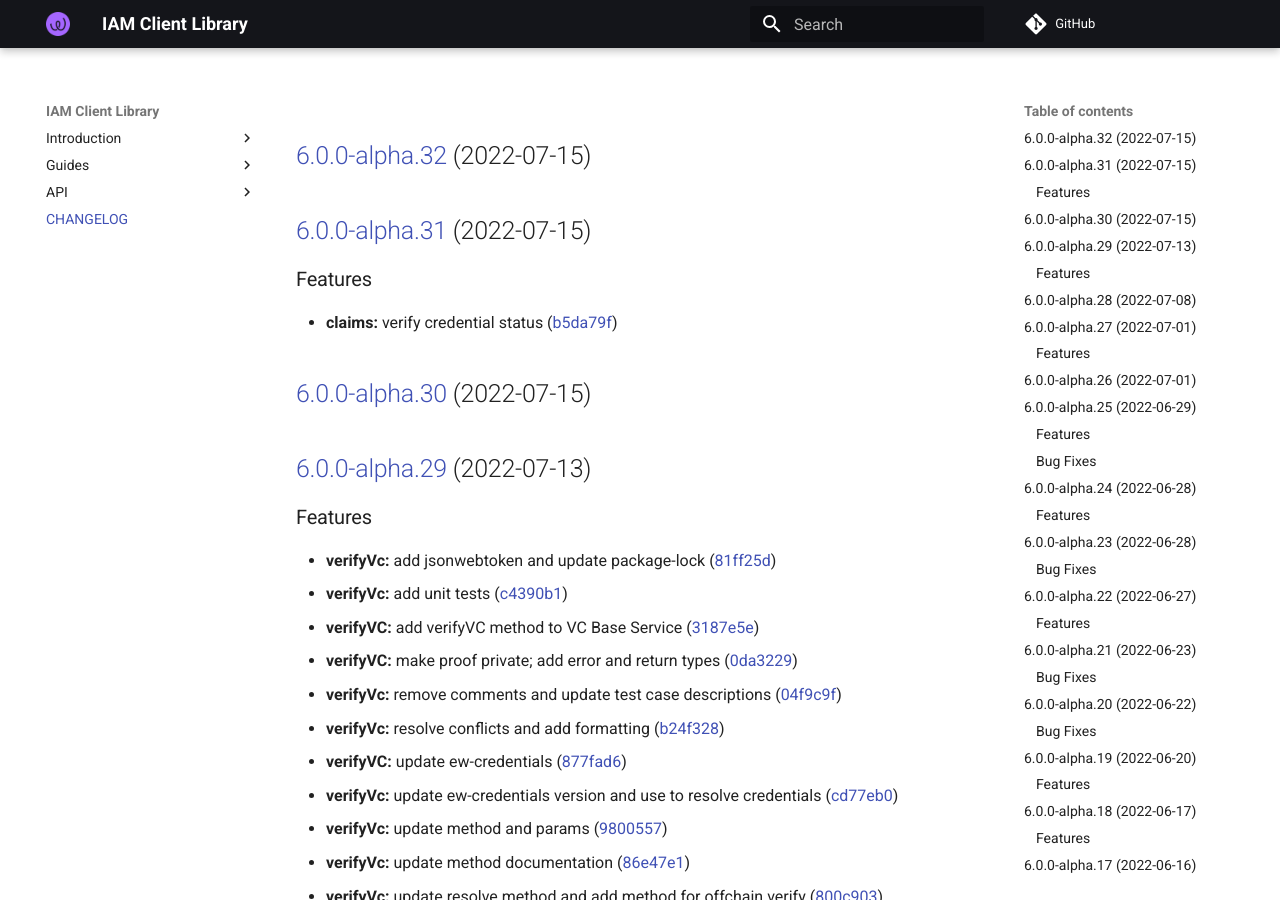
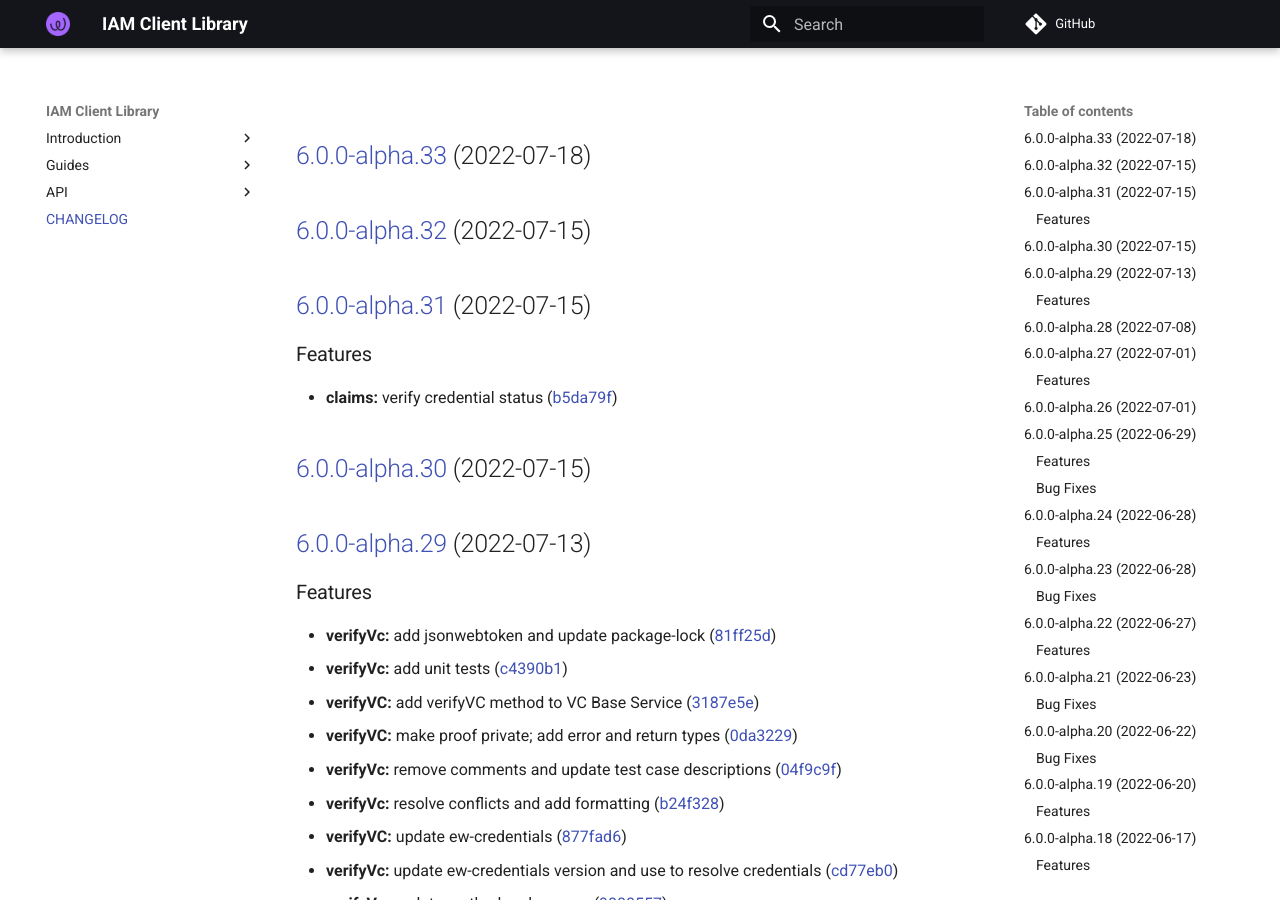
Before and after one commit to energywebfoundation/iam-client-lib, an MkDocs documentation site: the page built from docs/CHANGELOG.md, in a window 1280 px wide and 900 px high. Built offline with MkDocs 1.6.1 and Material for MkDocs 9.7.7, drawn with Linux system fonts in a browser that asks for light colours; comment, search, counter and statistics services are not loaded.

Commit message:
chore(release): 6.0.0-alpha.33 [skip ci]
## [6.0.0-alpha.33](https://github.com/energywebfoundation/iam-client-lib/compare/v6.0.0-alpha.32...v6.0.0-alpha.33) (2022-07-18)

```diff
--- a/docs/CHANGELOG.md
+++ b/docs/CHANGELOG.md
@@ -1,3 +1,5 @@
+## [6.0.0-alpha.33](https://github.com/energywebfoundation/iam-client-lib/compare/v6.0.0-alpha.32...v6.0.0-alpha.33) (2022-07-18)
+
 ## [6.0.0-alpha.32](https://github.com/energywebfoundation/iam-client-lib/compare/v6.0.0-alpha.31...v6.0.0-alpha.32) (2022-07-15)
 
 ## [6.0.0-alpha.31](https://github.com/energywebfoundation/iam-client-lib/compare/v6.0.0-alpha.30...v6.0.0-alpha.31) (2022-07-15)
--- a/package.json
+++ b/package.json
@@ -1,6 +1,6 @@
 {
   "name": "iam-client-lib",
-  "version": "6.0.0-alpha.32",
+  "version": "6.0.0-alpha.33",
   "description": "Library for Decentralized Identity and Access Management",
   "main": "dist/index.js",
   "module": "dist/index.esm.js",
```
